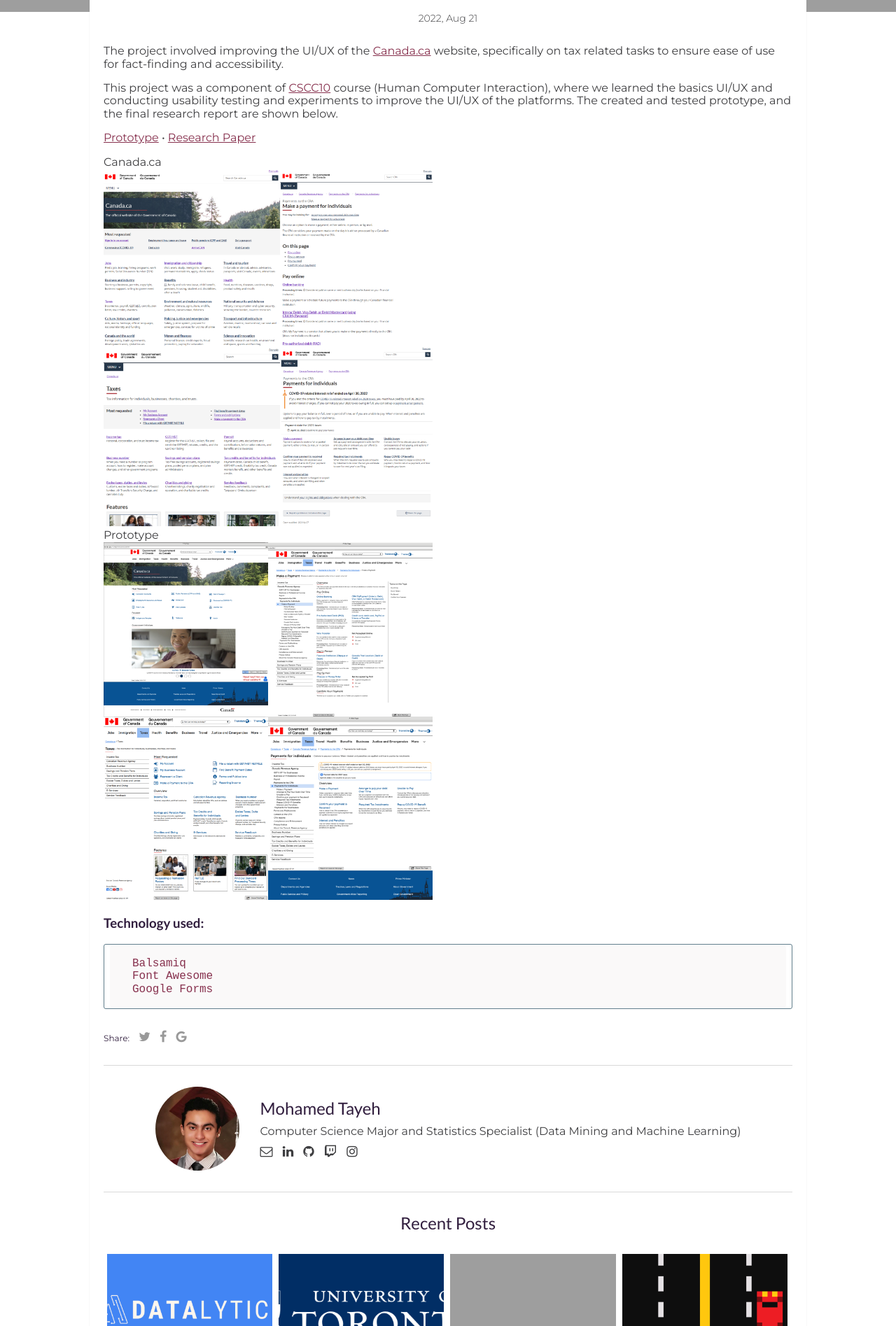
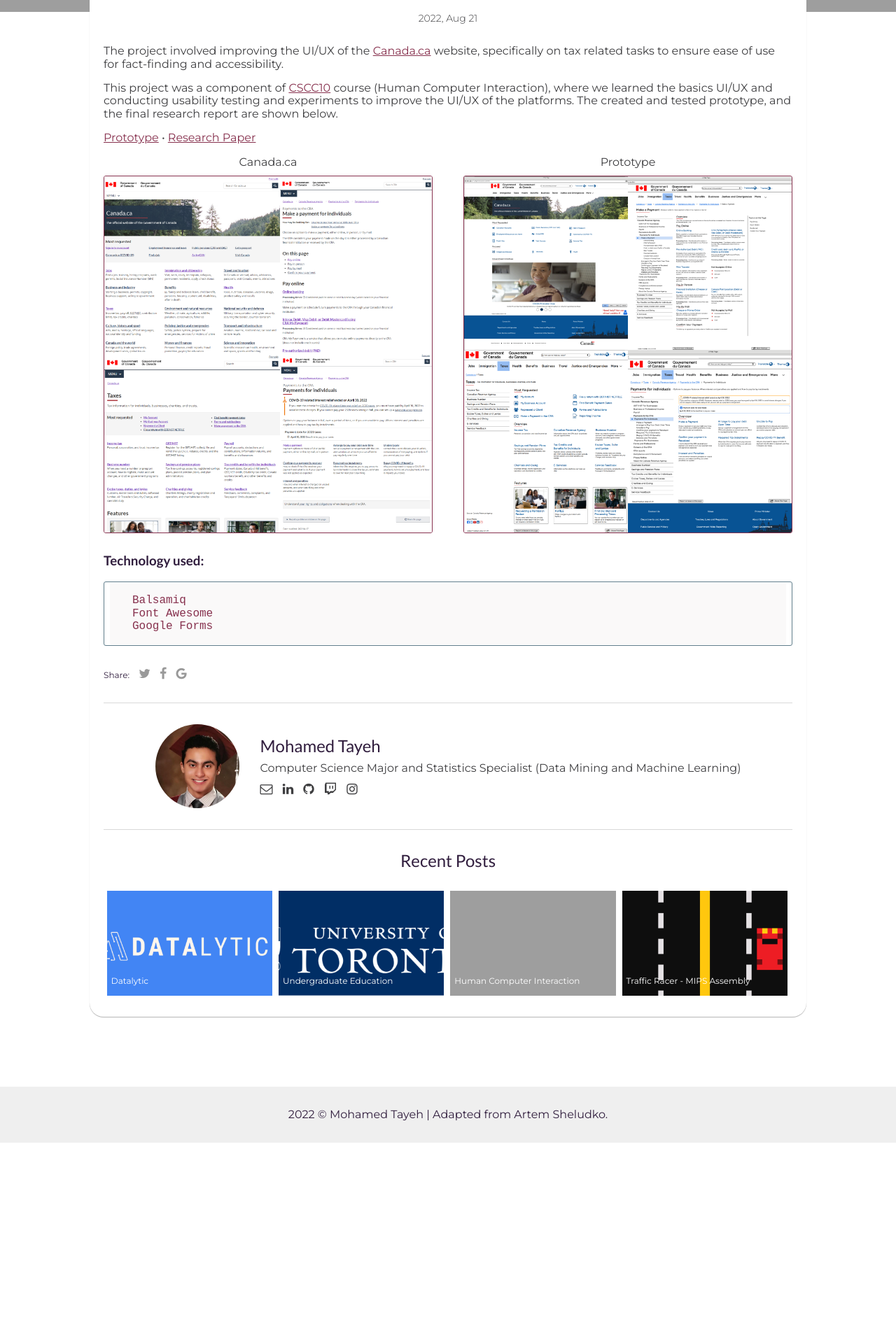
Before and after one commit to mohamed-tayeh/personal-website, a Jekyll site: the page built from _posts/2022-08-21-human-computer-interaction.markdown, in a window 1280 px wide. Shown: the part 574-2469 px from the top of the page at 70% size. Built offline with Jekyll 4.4.1, drawn with Linux system fonts in a browser that asks for light colours; grey boxes are pictures that could not be loaded.

Commit message:
added gif styling

```diff
--- a/assets/css/demo.css
+++ b/assets/css/demo.css
@@ -5,9 +5,26 @@
   justify-content: center;
 }
 
-.multiple-gif-container {
+.multiple-demo-container {
   width: 100%;
 
   display: flex;
-  justify-content: space-evenly;
+  justify-content: space-between;
+  flex-wrap: wrap;
 }
+
+.multiple-demo-container img {
+  margin: 10px 0;
+}
+
+.demo-with-title {
+  display: flex;
+  flex-direction: column;
+  justify-content: center;
+  align-items: center;
+}
+
+.border {
+  border: 1px solid #87314e;
+  border-radius: 3px;
+}
```
